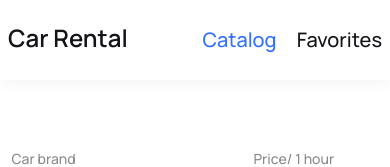
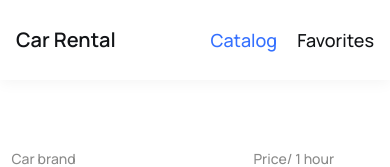
Before and after one commit to M-Farmaha/car-rental-app-project, a React (Create React App) app: page /car-rental-app-project/catalog in a window 390 px wide. Shown: the top 167 px of the page. Built offline with nearby package versions, Linux system fonts and the light colour scheme; no server answers.

Commit message:
responsive markup styles fixed

```diff
--- a/src/components/AppBar/AppBar-styled.jsx
+++ b/src/components/AppBar/AppBar-styled.jsx
@@ -17,8 +17,8 @@ export const Header = styled("header")({
 export const NavWrap = styled("nav")({
   marginLeft: "auto",
   marginRight: "auto",
-  paddingLeft: "8px",
-  paddingRight: "8px",
+  paddingLeft: "16px",
+  paddingRight: "16px",
 
   maxWidth: "1200px",
   height: "100%",
@@ -43,7 +43,7 @@ export const NavItem = styled("li")({
 
 export const NavLinkStyled = styled(NavLink)({
   fontFamily: "Manrope",
-  fontSize: "20px",
+  fontSize: "18px",
   fontStyle: "normal",
   fontWeight: 500,
   lineHeight: "24px",
@@ -69,7 +69,7 @@ export const Logo = styled("h1")({
   minWidth: "120px",
 
   fontFamily: "Manrope",
-  fontSize: "24px",
+  fontSize: "20px",
   fontStyle: "normal",
   fontWeight: 600,
   lineHeight: "24px",
--- a/src/components/ModalLearnMore/ModalLearnMore-styles.jsx
+++ b/src/components/ModalLearnMore/ModalLearnMore-styles.jsx
@@ -8,10 +8,18 @@ export const ModalWrap = styled("div")({
   backgroundColor: "var(--primary-white-color)",
   borderRadius: "24px",
   padding: "40px",
-  width: "540px",
+
+  overflow: "hidden",
+
+  maxWidth: "540px",
+  width: "90vw",
+  minWidth: "300px",
 
   maxHeight: "90vh",
-  overflowY: "scroll",
+  minHeight: "500px",
+
+  display: "flex",
+  flexDirection: "column",
 });
 
 export const ButtonClose = styled("button")({
@@ -31,8 +39,7 @@ export const ButtonClose = styled("button")({
   transition: "var(--main-transition)",
 
   "&:hover": {
-    color: "var(--accent-hover-color)",
-    transform: "scale(1.2)",
+    color: "var(--accent-color)",
   },
 });
 
@@ -46,6 +53,7 @@ export const ImageWrap = styled("div")({
   position: "relative",
   overflow: "hidden",
   width: "100%",
+  minHeight: "248px",
   height: "248px",
   borderRadius: "14px",
   background:
@@ -67,7 +75,6 @@ export const CarTitle = styled("p")({
   lineHeight: "24px",
 
   whiteSpace: "nowrap",
-  overflow: "hidden",
   textOverflow: "ellipsis",
 
   "& span": {
--- a/src/components/ModalLearnMore/ModalLearnMore.jsx
+++ b/src/components/ModalLearnMore/ModalLearnMore.jsx
@@ -77,7 +77,6 @@ export const ModalLearnMore = ({ open, onClose, car }) => {
           </CloseIcon>
         </ButtonClose>
 
-        <Box>
         <ImageWrap sx={{ mb: 1.75 }}>
           <img src={img} alt={make} />
         </ImageWrap>
@@ -86,6 +85,13 @@ export const ModalLearnMore = ({ open, onClose, car }) => {
           {make} <span>{model}</span>, {year}
         </CarTitle>
 
+        <Box
+          sx={{
+            mb: 3,
+            overflowY: "scroll",
+            flexGrow: 1,
+          }}
+        >
           <TagsWrap sx={{ mb: 1.75 }}>
             <TagsText>
               {city}
@@ -124,7 +130,7 @@ export const ModalLearnMore = ({ open, onClose, car }) => {
 
           <SubTitle sx={{ mb: 1 }}>Rental Conditions:</SubTitle>
 
-          <ConditionsList sx={{ mb: 3 }}>
+          <ConditionsList>
             {conditionsEntries.map((el, index) => (
               <ConditionItem key={index}>
                 {el[0] === el[1] ? (
@@ -137,9 +143,9 @@ export const ModalLearnMore = ({ open, onClose, car }) => {
               </ConditionItem>
             ))}
           </ConditionsList>
+        </Box>
 
         <PhoneNumberLink href="tel:+380730000000">Rental car</PhoneNumberLink>
-        </Box>
       </ModalWrap>
     </Modal>
   );
--- a/src/index.css
+++ b/src/index.css
@@ -22,22 +22,22 @@ body {
   -webkit-font-smoothing: antialiased;
   -moz-osx-font-smoothing: grayscale;
 
-  overflow: auto;
+  /* overflow: auto;
   -ms-overflow-style: none;
   scrollbar-width: none;
 
   &::-webkit-scrollbar {
     width: 0;
     height: 0;
-  }
+  } */
 }
 
-div {
+/* div {
   &::-webkit-scrollbar {
     width: 0;
     height: 0;
   }
-}
+} */
 
 html {
   min-width: 300px;
@@ -107,7 +107,7 @@ input[type="number"]::-webkit-outer-spin-button {
   display: none;
 }
 
-::-webkit-scrollbar {
+/* ::-webkit-scrollbar {
   width: 24px;
 }
 
@@ -128,4 +128,24 @@ input[type="number"]::-webkit-outer-spin-button {
   border-radius: 9999px;
   border: 8px solid rgba(0, 0, 0, 0);
   background-clip: padding-box;
+} */
+
+::-webkit-scrollbar {
+  width: 8px;
 }
+
+::-webkit-scrollbar-track {
+  background: transparent;
+}
+
+::-webkit-scrollbar-thumb {
+  height: 66px;
+  background: rgba(18, 20, 23, 0.1);
+  border-radius: 9999px;
+}
+
+::-webkit-scrollbar-thumb:hover {
+  background: var(--accent-color);
+  border-radius: 9999px;
+
+}
```
Lines whose indentation alone changed are shown as unchanged.
